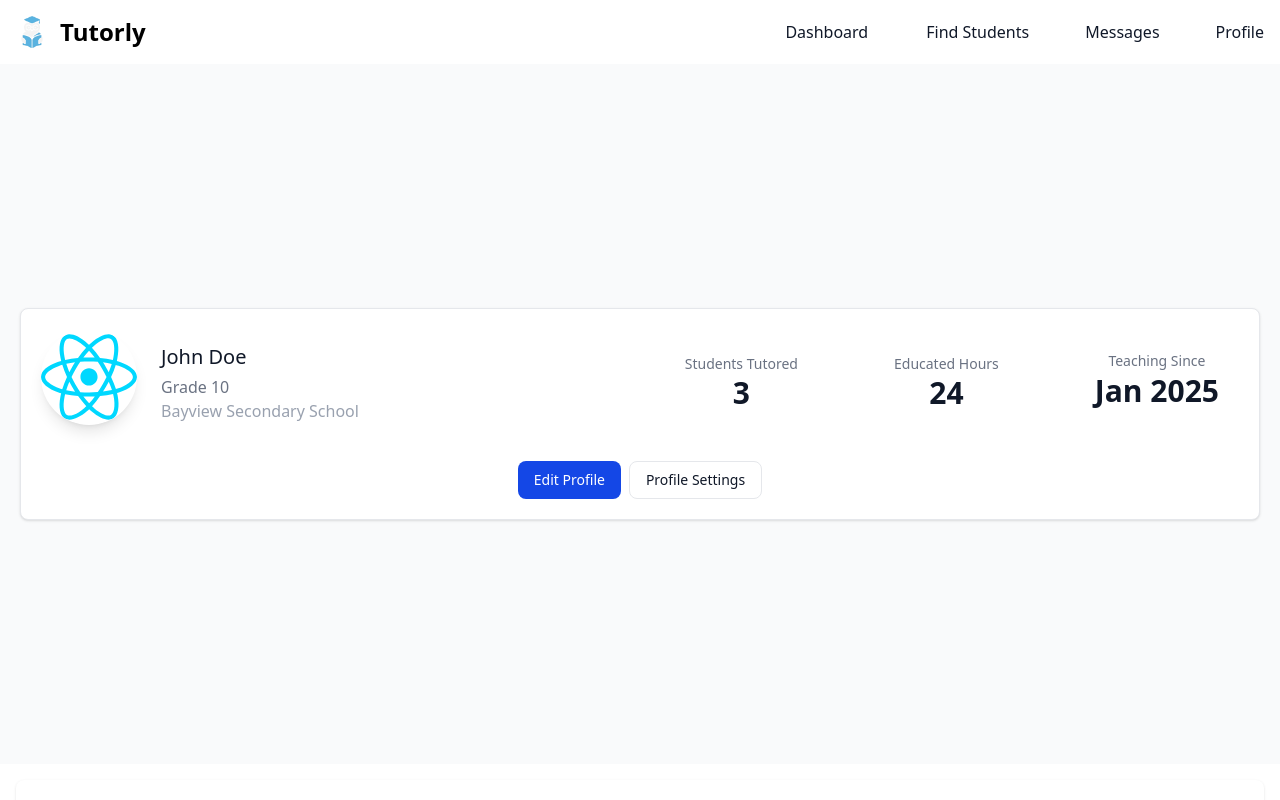
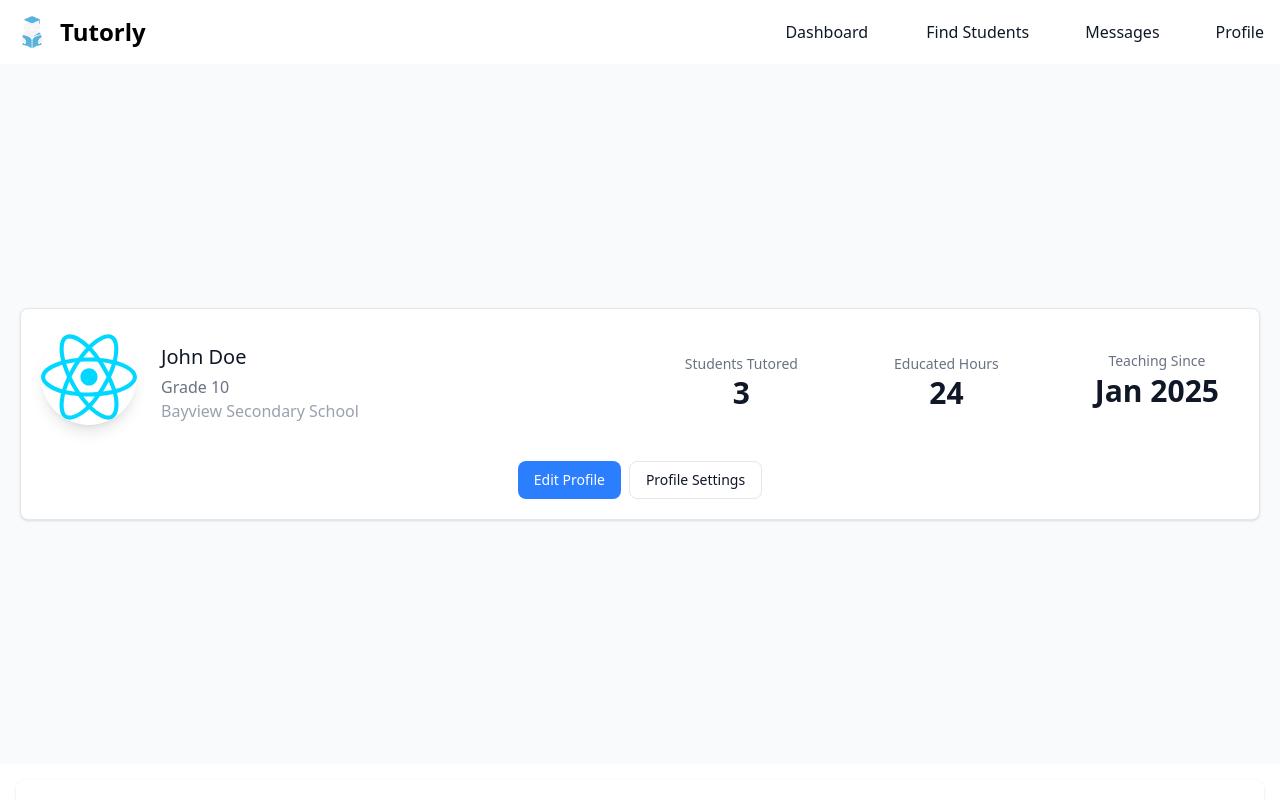
Before and after one commit to prmntr/yrhacks2025syscall, a React (Vite) app: page /profile in a window 1280 px wide. Shown: the top 800 px of the page. Built offline with nearby package versions, Linux system fonts and the light colour scheme.

Commit message:
style: reformatting

```diff
--- a/src/pages/Profile.tsx
+++ b/src/pages/Profile.tsx
@@ -39,13 +39,13 @@ function Profile() {
         <div className="flex justify-center mt-1 mb-5">
           <a
             href="#"
-            className="inline-flex items-center px-4 py-2 text-sm font-medium text-center text-white bg-blue-700 rounded-lg hover:bg-blue-800 focus:ring-4 focus:outline-none focus:ring-blue-300 dark:bg-blue-600 dark:hover:bg-blue-700 dark:focus:ring-blue-800"
+            className="inline-flex items-center px-4 py-2 text-sm font-medium text-center text-white bg-blue-500 rounded-lg hover:bg-blue-800  focus:outline-none  dark:bg-blue-500 dark:hover:bg-blue-700 dark:focus:ring-blue-800"
           >
             Edit Profile
           </a>
           <a
             href="#"
-            className="py-2 px-4 ms-2 text-sm font-medium text-gray-900 focus:outline-none bg-white rounded-lg border border-gray-200 hover:bg-gray-100 hover:text-blue-700 focus:z-10 focus:ring-4 focus:ring-gray-100 dark:focus:ring-gray-700 dark:bg-gray-800 dark:text-gray-400 dark:border-gray-600 dark:hover:text-white dark:hover:bg-gray-700"
+            className="py-2 px-4 ms-2 text-sm font-medium text-gray-900 focus:outline-none bg-white rounded-lg border border-gray-200 hover:bg-gray-100 hover:text-blue-400  dark:focus:ring-gray-700 dark:bg-gray-800 dark:text-gray-400 dark:border-gray-600 dark:hover:text-white dark:hover:bg-gray-700"
           >
             Profile Settings
           </a>
```
